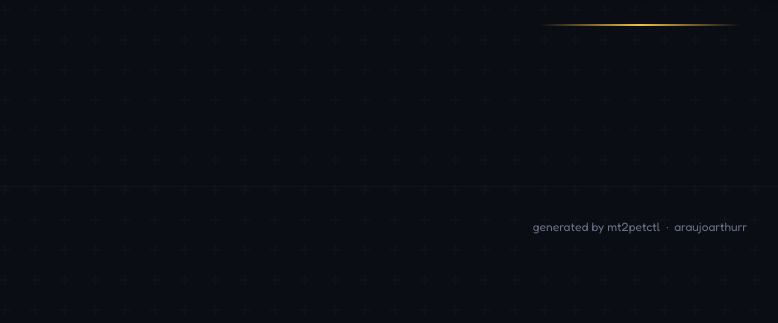
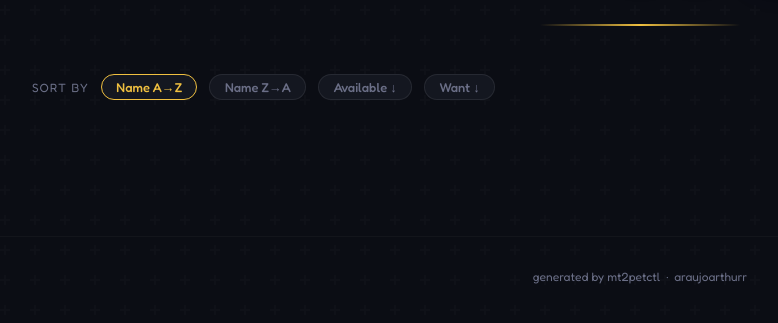
Before and after one commit to araujoarthur/mt2petctl, a Python web app: template templates/catalog.html in a window 1280 px wide. Shown: the part 265-588 px from the top of the page, without its empty margins (0-778 px from the left). Run offline with Jinja, Linux system fonts and the light colour scheme; the template is opened without the code that fills it, so the values that code supplies are empty.

Commit message:
mvp step

```diff
--- a/store/store.py
+++ b/store/store.py
@@ -128,7 +128,7 @@ class Store:
         """
         if pet_name not in self.Pets:
             raise StoreError(f"pet '{pet_name}' not found")
-        self.Pets[pet_name].set(rarity, field, value)
+        self.Pets[pet_name].set_quantity(rarity, field, value)
         self._save()
         return self
 
--- a/templates/base.html
+++ b/templates/base.html
@@ -232,6 +232,40 @@
     color: var(--muted);
     border-top: 1px solid #ffffff08;
   }
+
+  /* ── SORT BAR ── */
+  .sort-bar {
+    max-width: 1400px;
+    margin: 0 auto;
+    padding: 0 2rem 1.5rem;
+    display: flex;
+    align-items: center;
+    gap: 0.75rem;
+    flex-wrap: wrap;
+  }
+
+  .sort-label {
+    font-size: 0.75rem;
+    color: var(--muted);
+    letter-spacing: 0.1em;
+    text-transform: uppercase;
+  }
+
+  .sort-btn {
+    font-family: 'Fredoka', sans-serif;
+    font-size: 0.8rem;
+    font-weight: 500;
+    color: var(--muted);
+    background: var(--card-bg);
+    border: 1px solid var(--card-border);
+    border-radius: 20px;
+    padding: 0.3rem 0.9rem;
+    cursor: pointer;
+    transition: color 0.15s, border-color 0.15s;
+  }
+
+  .sort-btn:hover { color: var(--text); border-color: #ffffff28; }
+  .sort-btn.active { color: var(--accent); border-color: var(--accent); }
 </style>
 </head>
 <body>
@@ -258,14 +292,13 @@ const RARITY_COLORS = {
   mythic:    '#f87171',
 };
 
+// rarity glow on hover
 document.querySelectorAll('.card').forEach(card => {
   const icon = card.querySelector('.card-icon');
-
   card.querySelectorAll('.rarity-row').forEach(row => {
     const label = row.querySelector('.rarity-label');
     const rarity = [...label.classList].find(c => RARITY_COLORS[c]);
     if (!rarity) return;
-
     row.addEventListener('mouseenter', () => {
       icon.style.setProperty('--active-glow', RARITY_COLORS[rarity]);
       icon.classList.add('glow-active');
@@ -275,6 +308,32 @@ document.querySelectorAll('.card').forEach(card => {
     });
   });
 });
+
+// sorting
+const catalog = document.querySelector('.catalog');
+
+function sortCards(sortKey, dir) {
+  const cards = [...catalog.querySelectorAll('.card')];
+  cards.sort((a, b) => {
+    const aVal = sortKey === 'name' ? a.dataset.name : parseFloat(a.dataset[sortKey]);
+    const bVal = sortKey === 'name' ? b.dataset.name : parseFloat(b.dataset[sortKey]);
+    if (aVal < bVal) return dir === 'asc' ? -1 : 1;
+    if (aVal > bVal) return dir === 'asc' ? 1 : -1;
+    return 0;
+  });
+  cards.forEach(c => catalog.appendChild(c));
+}
+
+document.querySelectorAll('.sort-btn').forEach(btn => {
+  btn.addEventListener('click', () => {
+    document.querySelectorAll('.sort-btn').forEach(b => b.classList.remove('active'));
+    btn.classList.add('active');
+    sortCards(btn.dataset.sort, btn.dataset.dir);
+  });
+});
+
+// default sort
+sortCards('name', 'asc');
 </script>
 
 </body>
--- a/templates/catalog.html
+++ b/templates/catalog.html
@@ -2,6 +2,13 @@
 {% from "pet_card.html" import pet_card %}
 
 {% block content %}
+<div class="sort-bar">
+  <span class="sort-label">Sort by</span>
+  <button class="sort-btn active" data-sort="name" data-dir="asc">Name A→Z</button>
+  <button class="sort-btn" data-sort="name" data-dir="desc">Name Z→A</button>
+  <button class="sort-btn" data-sort="available" data-dir="desc">Available ↓</button>
+  <button class="sort-btn" data-sort="want" data-dir="desc">Want ↓</button>
+</div>
 <main class="catalog">
   {% for pet in pets %}
     {{ pet_card(pet, rarities, rarity_glow) }}
--- a/templates/pet_card.html
+++ b/templates/pet_card.html
@@ -1,5 +1,21 @@
 {% macro pet_card(pet, rarities, rarity_glow) %}
-<article class="card" style="--glow: {{ rarity_glow['common'] }};">
+{% set total_owned    = namespace(v=0) %}
+{% set total_available = namespace(v=0) %}
+{% set total_want     = namespace(v=0) %}
+{% for rarity in rarities %}
+  {% set qty = pet|attr(rarity.value) %}
+  {% set total_owned.v     = total_owned.v     + qty._owned %}
+  {% set total_available.v = total_available.v + qty._available %}
+  {% set total_want.v      = total_want.v      + qty._want %}
+{% endfor %}
+
+<article class="card"
+  style="--glow: {{ rarity_glow['common'] }};"
+  data-name="{{ pet.display_name | lower }}"
+  data-owned="{{ total_owned.v }}"
+  data-available="{{ total_available.v }}"
+  data-want="{{ total_want.v }}"
+>
   <div class="card-icon">
     <img src="static/img/{{ pet.id }}.png" alt="{{ pet.display_name }}" />
   </div>
```
